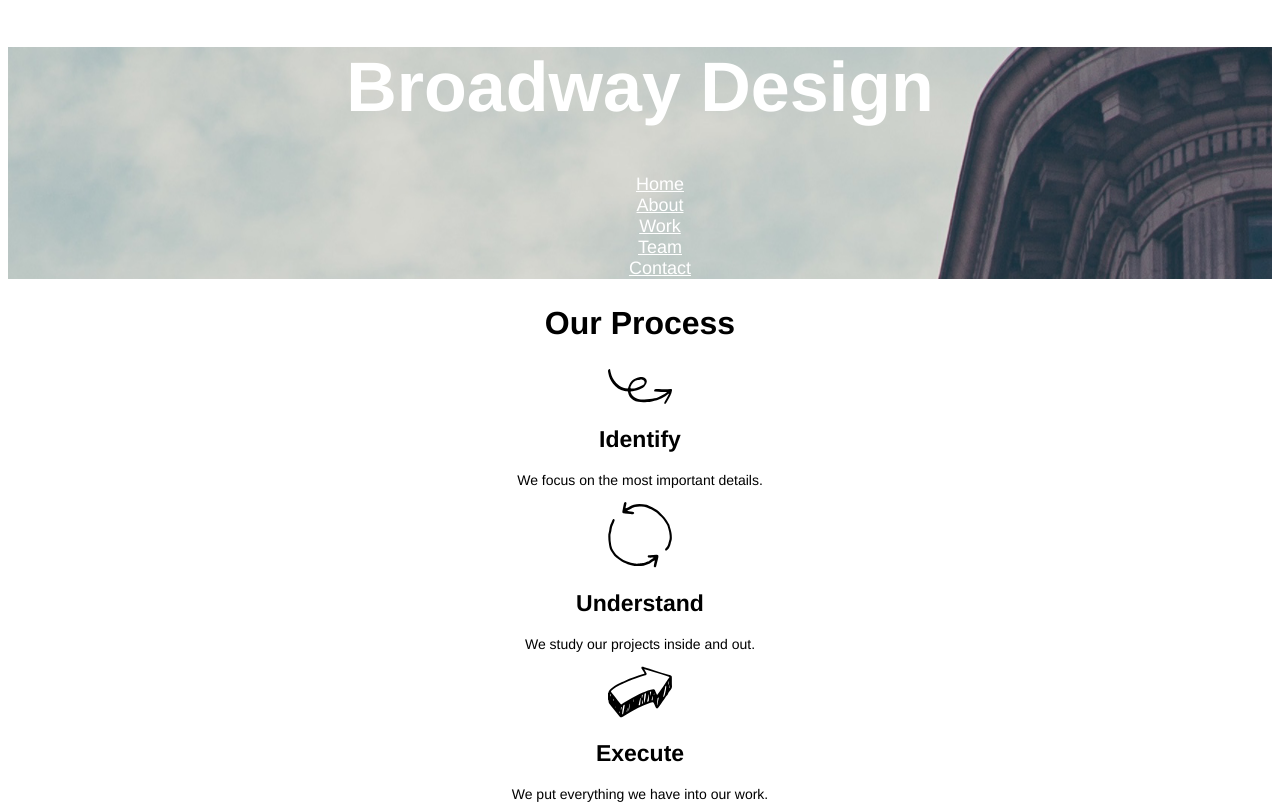
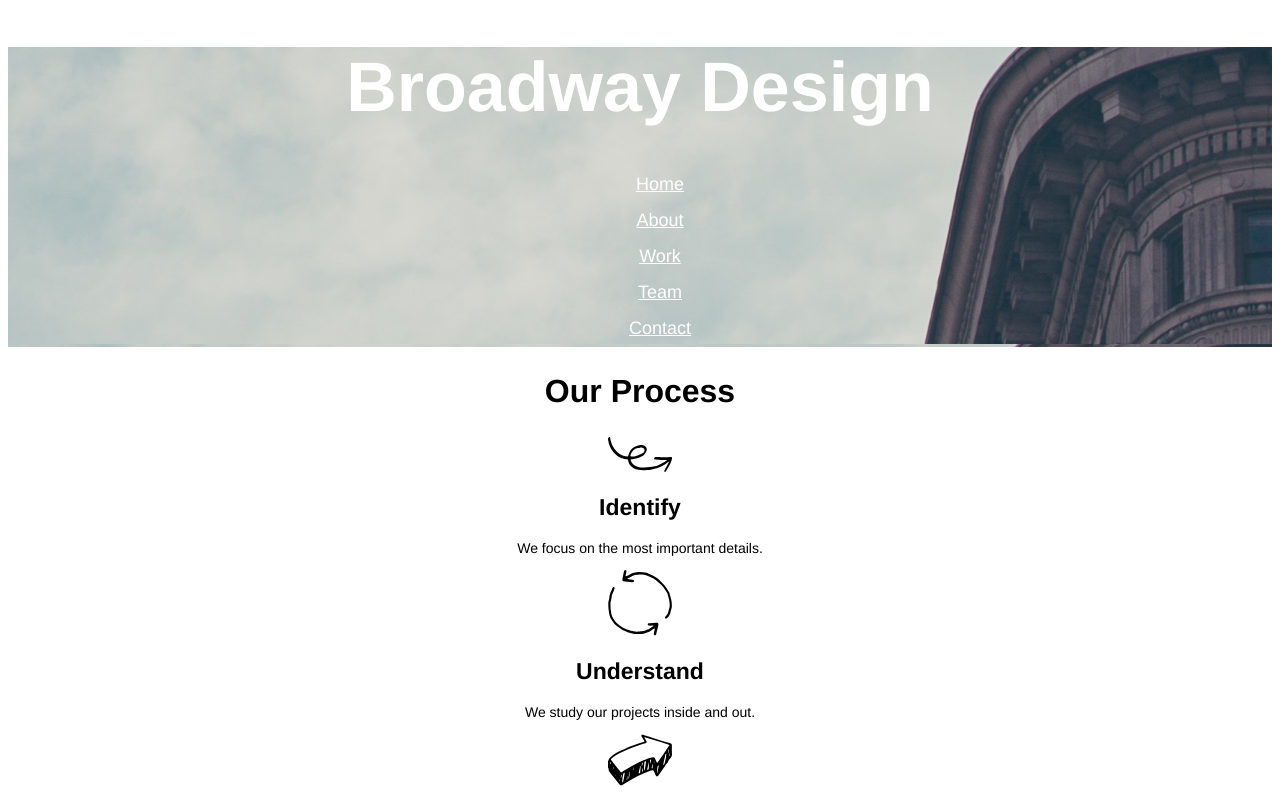
Before and after one commit to ahmadsanusi/Broadway, a plain HTML site: page index.html in a window 1280 px wide. Shown: the top 805 px of the page. Drawn offline with Linux system fonts and the light colour scheme.

Commit message:
The final edited and The full project i'ts complete

```diff
--- a/index.html
+++ b/index.html
@@ -11,11 +11,11 @@
      <div class="header">
     <h1>Broadway Design</h1>
     <ul>
-      <li><a class="btn-nav" href="#">Home</a></li>
-      <li><a class="btn-nav" href="#">About</a></li>
-      <li><a class="btn-nav" href="#">Work</a></li>
-      <li><a class="btn-nav" href="#">Team</a></li>
-      <li><a class="btn-nav" href="#">Contact</a></li>
+      <li><a class="top-nav" href="#">Home</a></li>
+      <li><a class="top-nav" href="#">About</a></li>
+      <li><a class="top-nav" href="#">Work</a></li>
+      <li><a class="top-nav" href="#">Team</a></li>
+      <li><a class="top-nav" href="#">Contact</a></li>
     </div>
 
 
--- a/resources/css/style.css
+++ b/resources/css/style.css
@@ -7,6 +7,7 @@ body {
   background-image: url('../../resources/images/the-flatiron-building.png');
   text-align: center;
   color: white;
+  height: 300px;
 }
 
 
@@ -17,12 +18,21 @@ body {
 
 }
 
-.header btn-nav a {
-  margin-top: 10px;
-  margin-bottom: 10px;
+.top-nav {
+  margin: 15px;
+  padding: 40px
+  position: relative;
   text-decoration: underline;
+  font-size: 18px;
+  display:block;
+  color: white;
 }
 
+.top-nav a {
+  border: 1px solid;
+  color: white;
+
+}
 
 .btn-nav {
   font-size: 18px;
```
